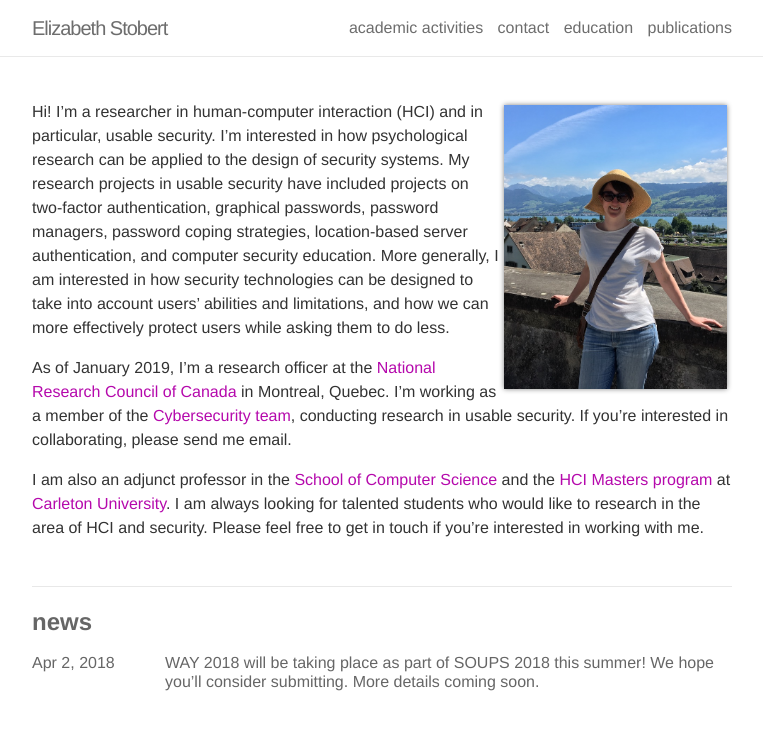
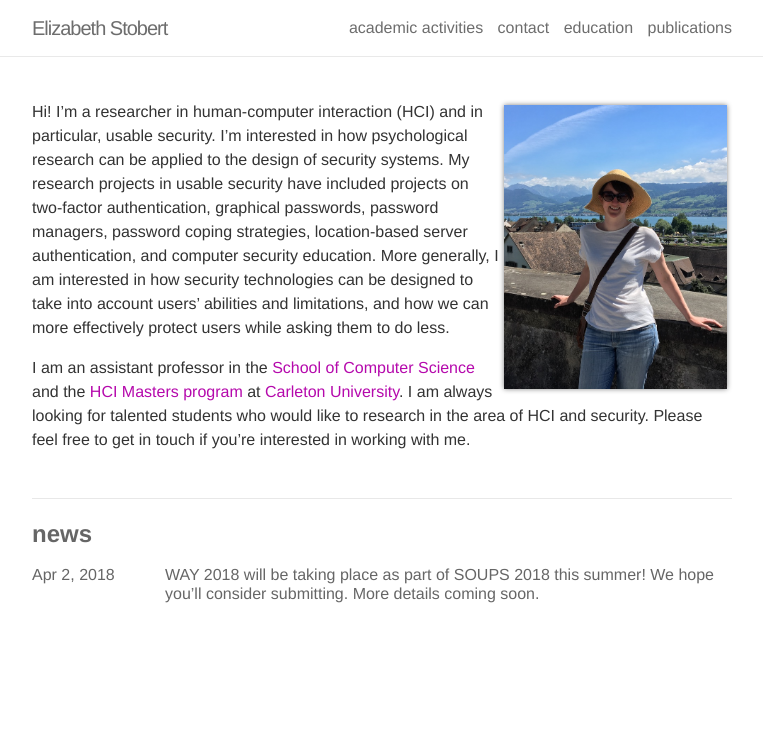
Before and after one commit to estobert/stobert-website, a Jekyll site: the page built from index.md, in a window 1280 px wide. Shown: the top 730 px of the page, without its empty margins (258-1021 px from the left). Built offline with Jekyll 4.4.1, drawn with Linux system fonts in a browser that asks for light colours.

Commit message:
Update index.md

```diff
--- a/index.md
+++ b/index.md
@@ -13,6 +13,4 @@ social: false
 ---
 Hi! I’m a researcher in human-computer interaction (HCI) and in particular, usable security. I’m interested in how psychological research can be applied to the design of security systems. My research projects in usable security have included projects on two-factor authentication, graphical passwords, password managers, password coping strategies, location-based server authentication, and computer security education. More generally, I am interested in how security technologies can be designed to take into account users’ abilities and limitations, and how we can more effectively protect users while asking them to do less.
 
-As of January 2019, I’m a research officer at the [National Research Council of Canada](https://www.nrc-cnrc.gc.ca) in Montreal, Quebec. I’m working as a member of the [Cybersecurity team](https://www.nrc-cnrc.gc.ca/eng/solutions/advisory/cybersecurity.html), conducting research in usable security. If you're interested in collaborating, please send me email.
-
-I am also an adjunct professor in the [School of Computer Science](https://scs.carleton.ca) and the [HCI Masters program](https://carleton.ca/hci/) at [Carleton University](https://www.carleton.ca). I am always looking for talented students who would like to research in the area of HCI and security. Please feel free to get in touch if you're interested in working with me.
+I am an assistant professor in the [School of Computer Science](https://scs.carleton.ca) and the [HCI Masters program](https://carleton.ca/hci/) at [Carleton University](https://www.carleton.ca). I am always looking for talented students who would like to research in the area of HCI and security. Please feel free to get in touch if you're interested in working with me.
```
